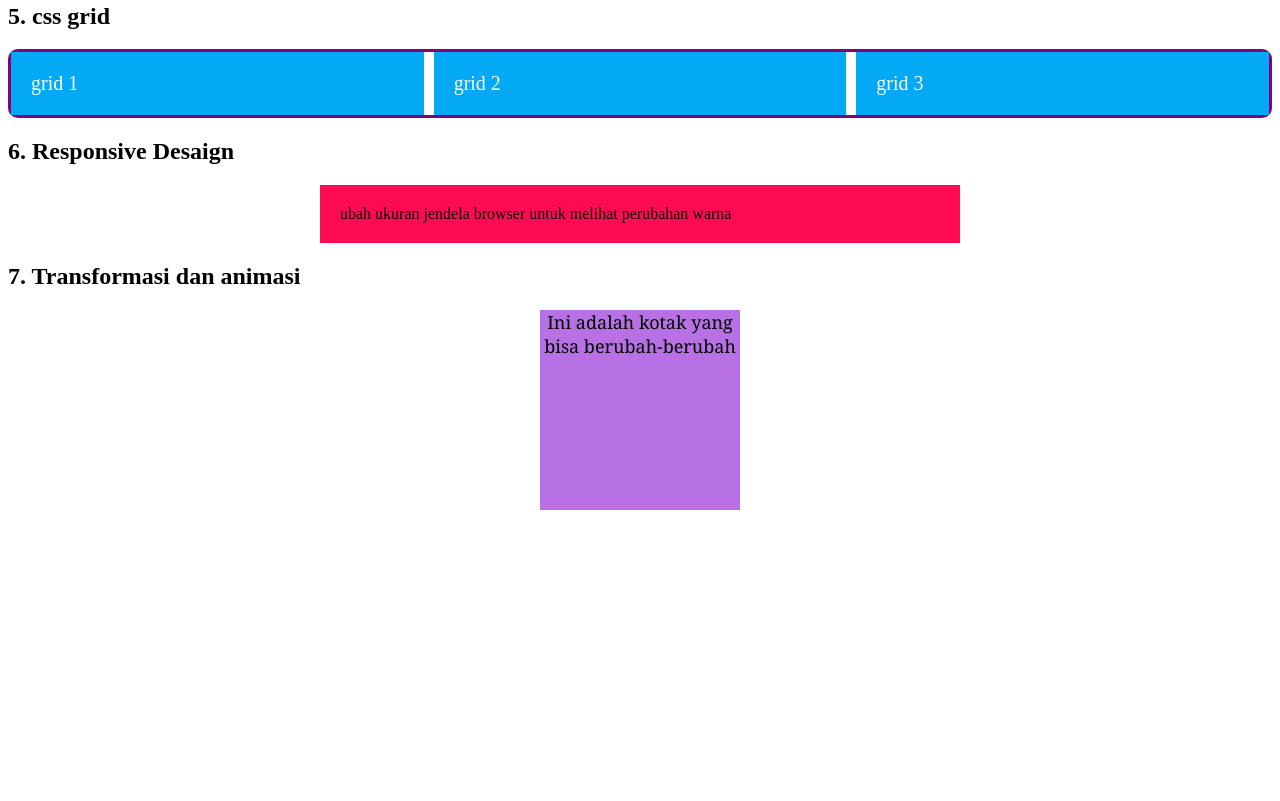
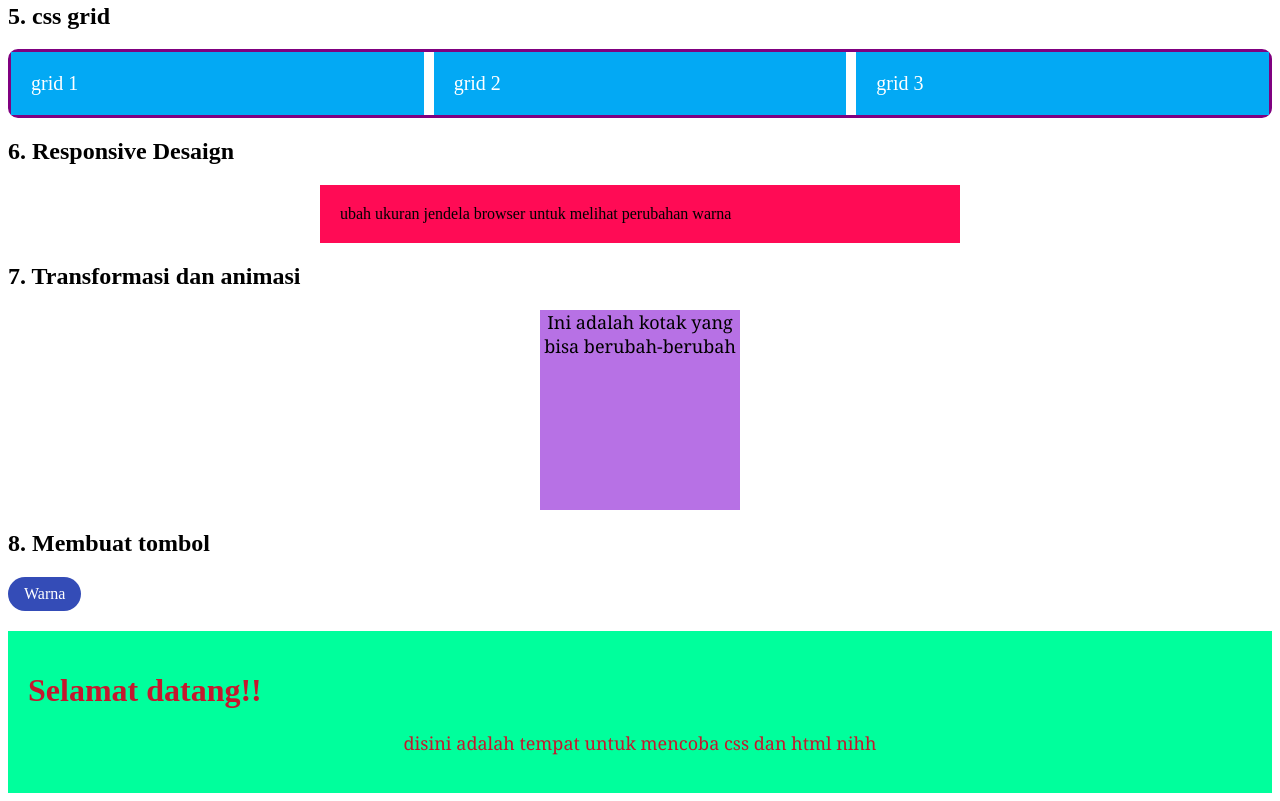
Before and after one commit to fadhilabi22/latihan-perbandingan-css-tailwind-1124160100, a plain HTML site: page index.html in a window 1280 px wide. Shown: the part 911-1712 px from the top of the page. Before the commit the page ends 1441 px from the top, so only its background shows below. Drawn offline with Linux system fonts and the light colour scheme.

Commit message:
membuat tombol

```diff
--- a/index.html
+++ b/index.html
@@ -40,5 +40,12 @@
     <div class="animated-box">
         <p>Ini adalah kotak yang bisa berubah-berubah</p>
     </div>
+    <h2>8. Membuat tombol</h2>
+    <input type="checkbox" id="warna-toggle">
+    <label for="warna-toggle" class="toggle-label">Warna</label>
+    <div class="container">
+        <h1>Selamat datang!!</h1>
+        <p>disini adalah tempat untuk mencoba css dan html nihh</p>
+    </div>
 </body>
 </html>
--- a/style.css
+++ b/style.css
@@ -119,3 +119,28 @@ p{
     text-align: center;
     font-family: Cambria, Cochin, Georgia, Times, 'Times New Roman', serif;
 }
+#warna-toggle{
+    display: none;
+}
+.container{
+    transition: background 0.3s, color 0.3s;
+    background: #00FF9C;
+    color: #C5172E;
+    padding: 20px;
+}
+.toggle-label{
+    display: inline-block;
+    background: #FFE700;
+    padding: 8px 16px;
+    border-radius: 20px;
+    cursor: pointer;
+    margin-bottom: 20px;
+}
+#warna-toggle:checked ~ .container{
+    background: #111;
+    color: white;
+}
+#warna-toggle + .toggle-label{
+    background-color: #344CB7;
+    color: white;
+}
```
